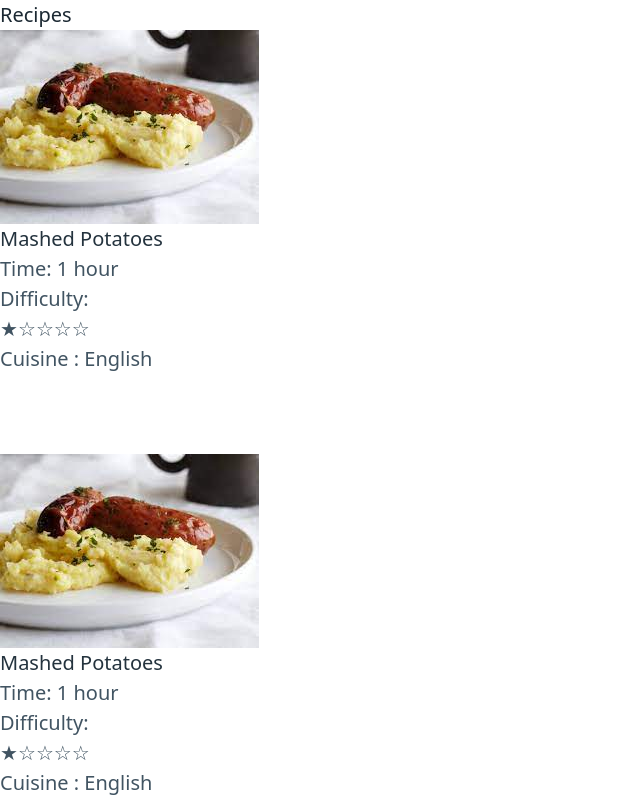
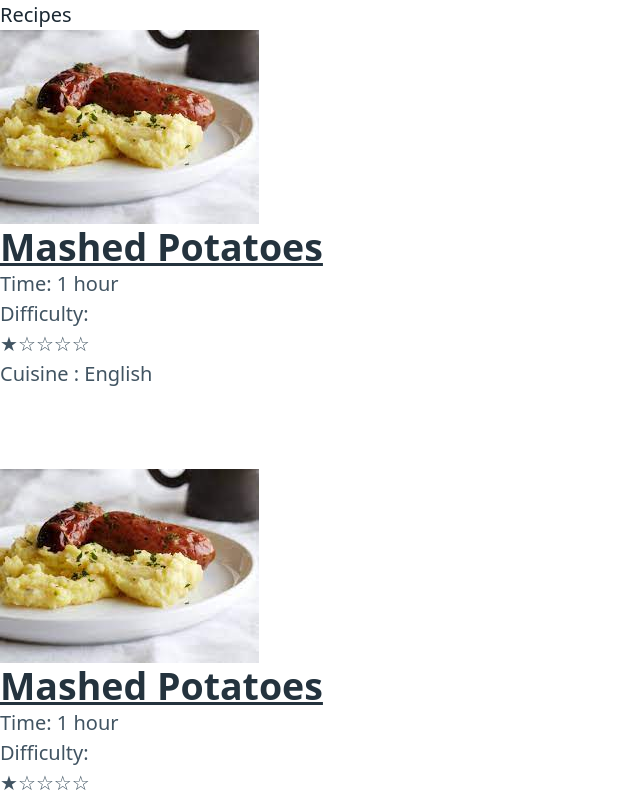
Before and after one commit to ic-monads/student-meals, a React (Vite) app: page / in a window 1280 px wide. Shown: the top 800 px of the page, without its empty margins (0-640 px from the left). Built offline with nearby package versions, Linux system fonts and the light colour scheme.

Commit message:
Simple example styling of recipe name

```diff
--- a/package.json
+++ b/package.json
@@ -41,6 +41,8 @@
   },
   "devDependencies": {
     "@vitejs/plugin-react": "^3.1.0",
+    "autoprefixer": "^10.4.13",
+    "postcss": "^8.4.21",
     "tailwindcss": "^3.2.6",
     "vite": "^4.1.1",
     "vite-plugin-svgr": "^2.4.0",
--- a/tailwind.config.js
+++ b/tailwind.config.js
@@ -1,7 +1,9 @@
 /** @type {import('tailwindcss').Config} */
 module.exports = {
 
-  content: ["./src/**/*/{html, ts, tsx}"],
+  content: [
+      "./src/**/*.{html,ts,tsx}"
+  ],
   theme: {
     extend: {},
   },
```
Also changed, not shown: 1 other file (tests, documents, lock files or other folders).
